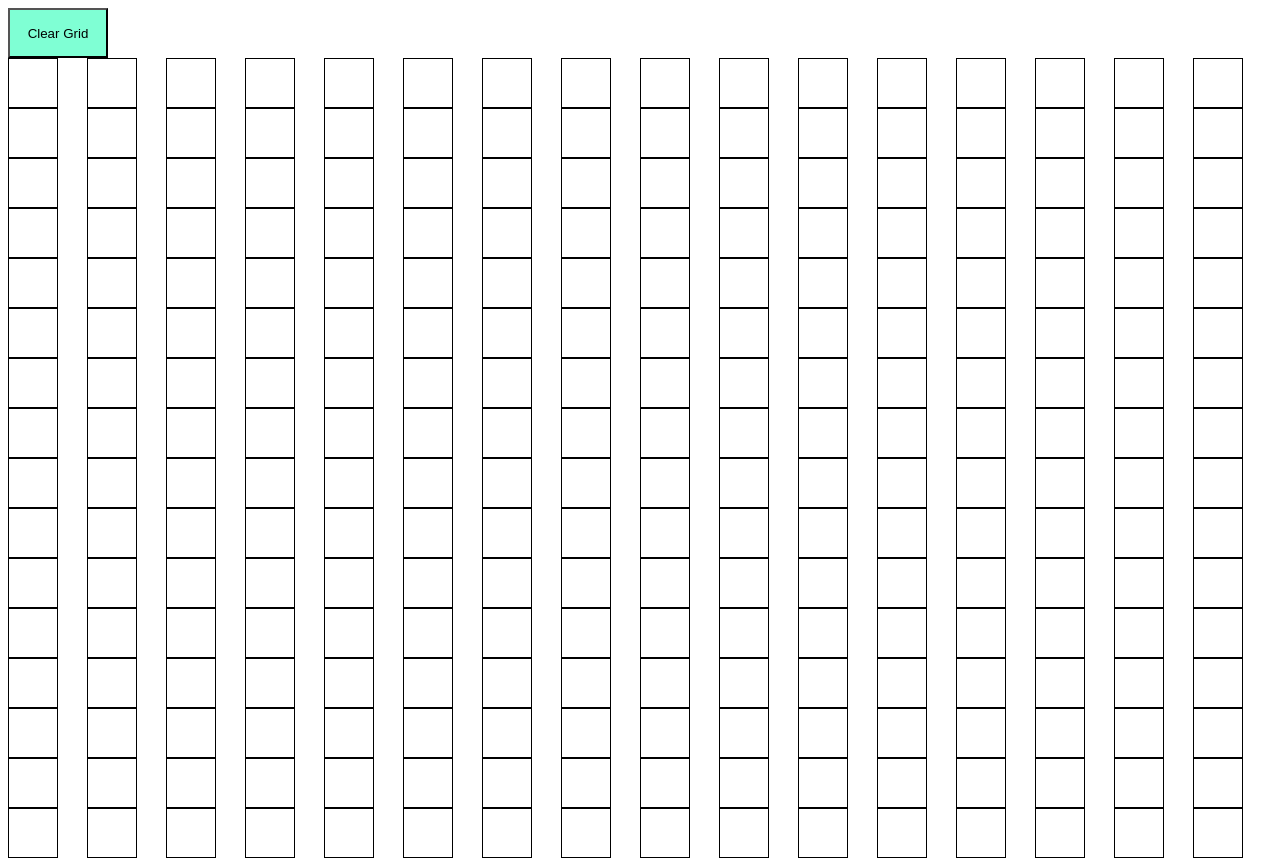
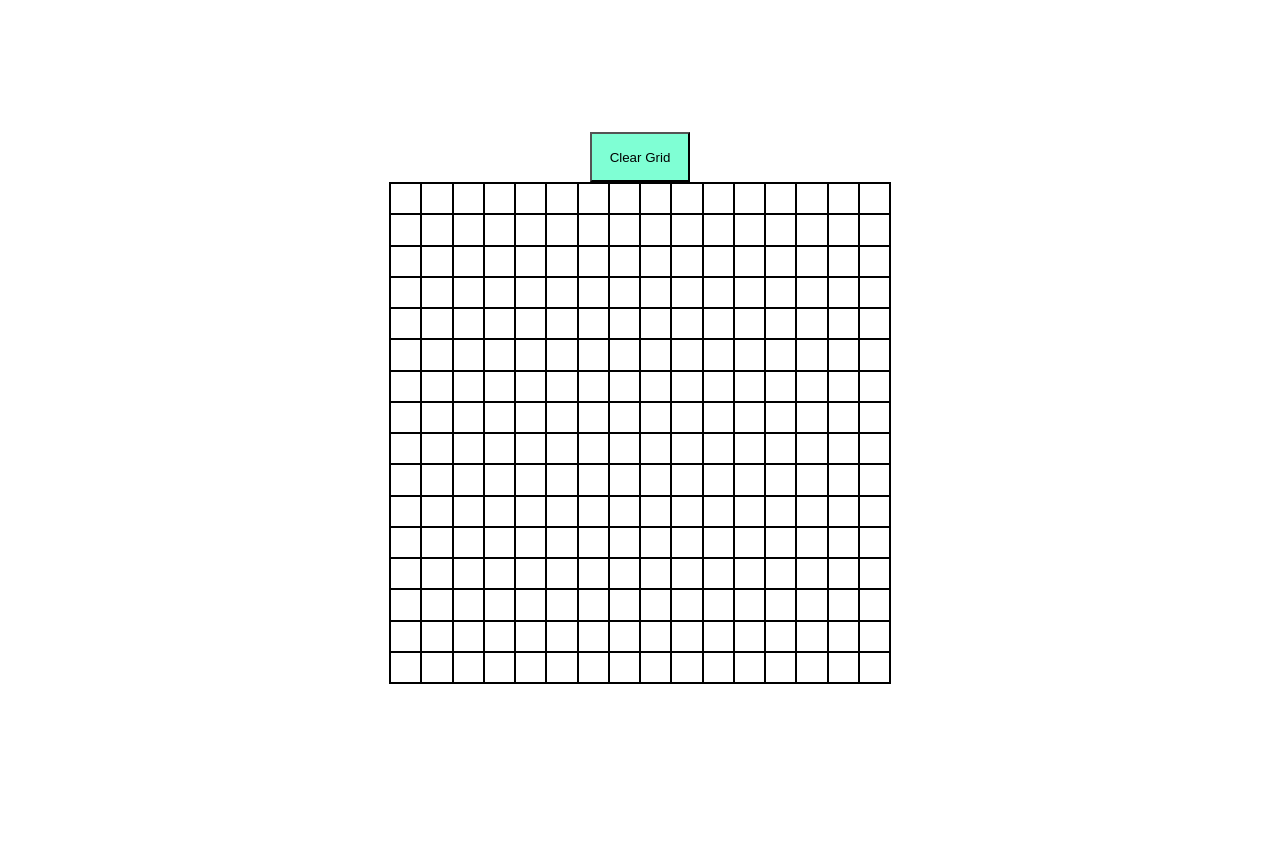
Before and after one commit to niles-c/odin-etch-a-sketch, a plain HTML site: page index.html in a window 1280 px wide. After the commit the page ends 816 px from the top, so only its background shows below. Drawn offline with Linux system fonts and the light colour scheme.

Commit message:
Add flex properties to body and container width and height

```diff
--- a/style.css
+++ b/style.css
@@ -1,12 +1,21 @@
+body {
+  min-height: 100vh;
+  display: flex;
+  justify-content: center;
+  align-items: center;
+  flex-direction: column;
+}
+
 .grid-container {
   display: grid;
-  grid-template-columns: repeat(16, 50px [col-start]);
+  width: 500px;
+  height: 500px;
+  border: 1px solid black;
 }
 
 .square {
+  /* keep border for now to see squares */
   border: 1px solid black;
-  width: 50px;
-  height: 50px;
   box-sizing: border-box;
 }
 
```
